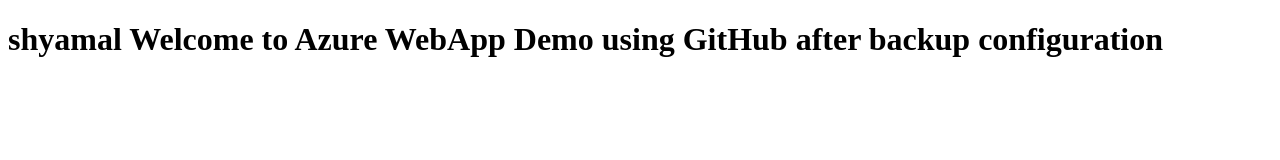
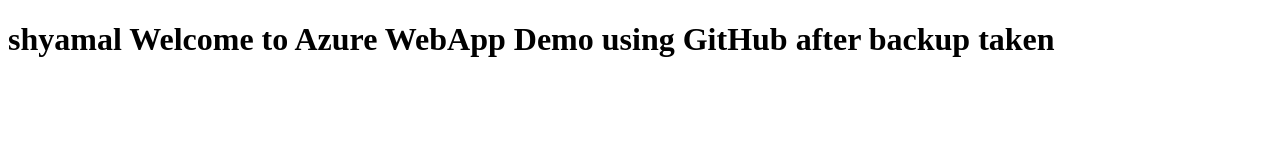
Before and after one commit to shyamaldey/azure-demo, a plain HTML site: page index.html in a window 1280 px wide. Drawn offline with Linux system fonts and the light colour scheme.

Commit message:
Update index.html

```diff
--- a/index.html
+++ b/index.html
@@ -5,7 +5,7 @@
 </head>
 <body>
 
-<h1>shyamal Welcome to Azure WebApp Demo using GitHub after backup configuration</h1>
+<h1>shyamal Welcome to Azure WebApp Demo using GitHub after backup taken</h1>
 
 
 </body>
```
